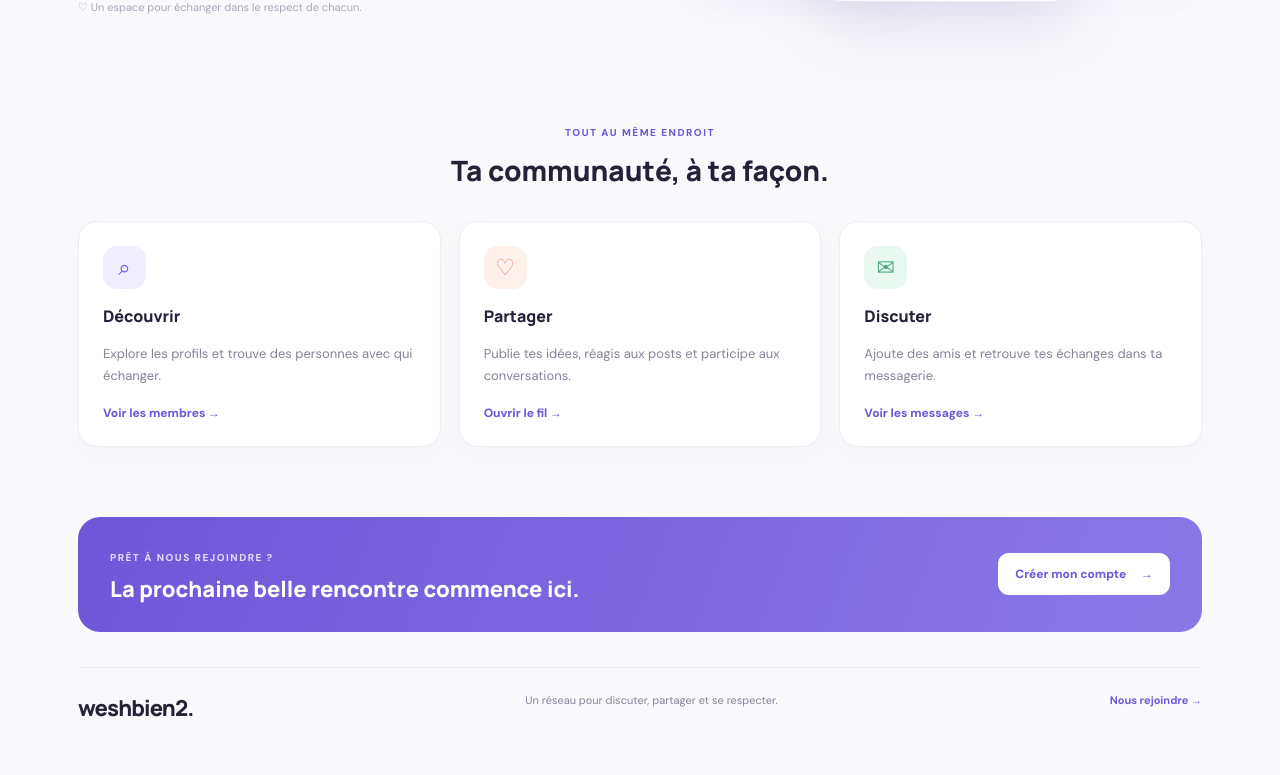
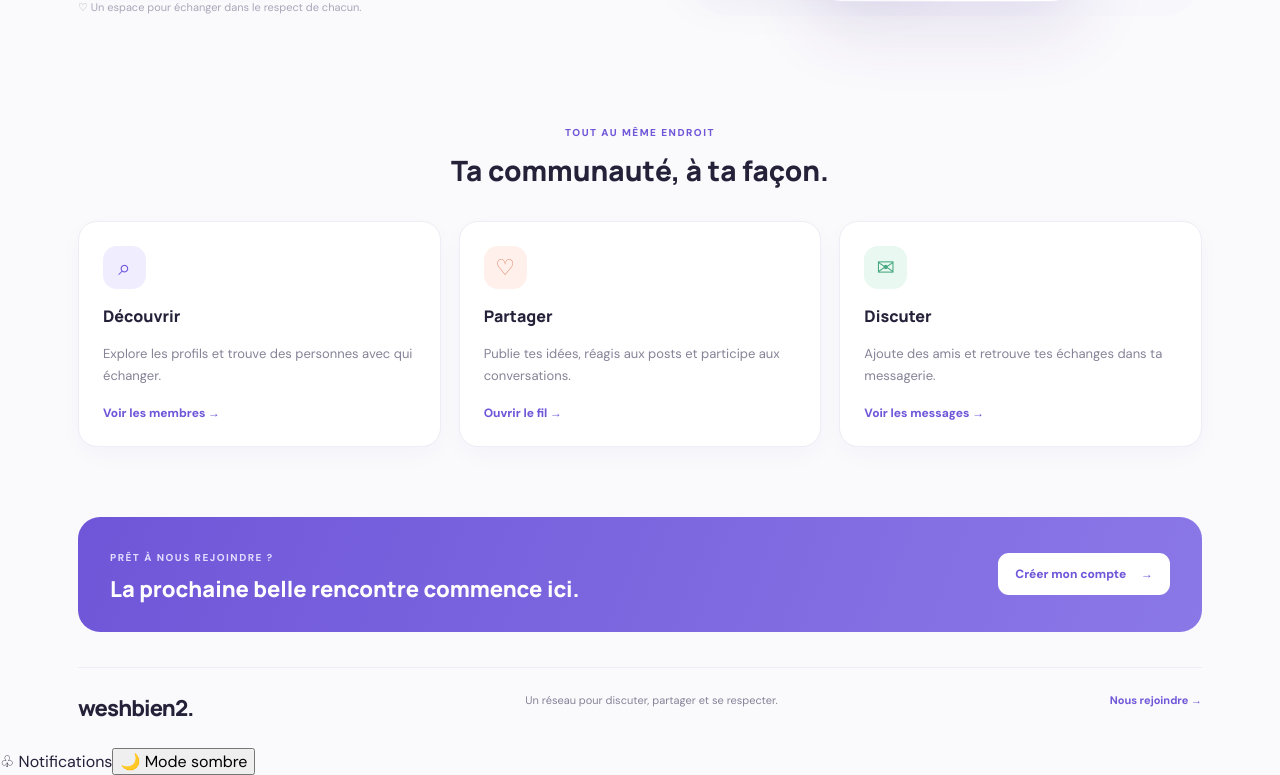
Before and after one commit to frosioaytan99/aytan, a Next.js app in the folder nextjs/: page / in a window 1280 px wide. Shown: the part 535-1310 px from the top of the page. Before the commit the page ends 1283 px from the top, so only its background shows below. Built offline with nearby package versions, Linux system fonts and the light colour scheme; no server answers.

Commit message:
Ajouter le thème clair/sombre et les notifications persistantes

```diff
--- a/nextjs/src/pages/_app.tsx
+++ b/nextjs/src/pages/_app.tsx
@@ -1,14 +1,23 @@
 import { useEffect, useState } from 'react'
+import Link from 'next/link'
 import '../styles/globals.css'
 import type { AppProps } from 'next/app'
 import { supabase } from '../lib/supabaseClient'
 
 export default function App({ Component, pageProps }: AppProps) {
  const [notice,setNotice]=useState('')
+ const [theme,setTheme]=useState<'light'|'dark'>('light')
+ const [unread,setUnread]=useState(0)
  useEffect(()=>{
   let timer:ReturnType<typeof setTimeout>|undefined
   let channel:ReturnType<typeof supabase.channel>|null=null
   let active=true
+  try {
+   const saved=window.localStorage.getItem('weshbien-theme')
+   const initial=saved==='dark'?'dark':'light'
+   setTheme(initial)
+   document.documentElement.dataset.theme=initial
+  } catch {}
   const onNotice=(event:Event)=>{
    const message=(event as CustomEvent).detail
    if(typeof message!=='string'||!message)return
@@ -20,14 +29,25 @@ export default function App({ Component, pageProps }: AppProps) {
   const attach=(userId:string|null)=>{
    if(channel){supabase.removeChannel(channel);channel=null}
    if(!userId)return
+   supabase.from('notifications').select('id',{count:'exact',head:true}).eq('user_id',userId).eq('is_read',false).then(({count})=>{if(active)setUnread(count||0)})
    channel=supabase.channel('app-notifications-'+userId)
-    .on('postgres_changes',{event:'INSERT',schema:'public',table:'messages',filter:'recipient=eq.'+userId},()=>onNotice(new CustomEvent('weshbien:notify',{detail:'Nouveau message reçu'})))
-    .on('postgres_changes',{event:'INSERT',schema:'public',table:'friend_requests',filter:'recipient_id=eq.'+userId},()=>onNotice(new CustomEvent('weshbien:notify',{detail:'Nouvelle demande d’ami'})))
+    .on('postgres_changes',{event:'INSERT',schema:'public',table:'notifications',filter:'user_id=eq.'+userId},payload=>{
+      const row:any=payload.new
+      onNotice(new CustomEvent('weshbien:notify',{detail:row?.title||'Nouvelle notification'}))
+      setUnread(v=>v+1)
+    })
+    .on('postgres_changes',{event:'UPDATE',schema:'public',table:'notifications',filter:'user_id=eq.'+userId},()=>supabase.from('notifications').select('id',{count:'exact',head:true}).eq('user_id',userId).eq('is_read',false).then(({count})=>{if(active)setUnread(count||0)}))
     .subscribe()
   }
   supabase.auth.getUser().then(({data})=>{if(active)attach(data.user?.id||null)})
   const {data:{subscription}}=supabase.auth.onAuthStateChange((_event,session)=>attach(session?.user.id||null))
   return()=>{active=false;window.removeEventListener('weshbien:notify',onNotice);subscription.unsubscribe();if(channel)supabase.removeChannel(channel);if(timer)clearTimeout(timer)}
  },[])
- return <><Component {...pageProps}/>{notice&&<div className="app-toast" role="status" aria-live="polite"><span className="toast-icon">✓</span><span>{notice}</span></div>}</>
+ function toggleTheme(){
+  const next=theme==='dark'?'light':'dark'
+  setTheme(next)
+  document.documentElement.dataset.theme=next
+  try{window.localStorage.setItem('weshbien-theme',next)}catch{}
+ }
+ return <><Component {...pageProps}/><div className="global-tools"><Link href="/notifications" className="global-notifications" aria-label="Notifications">♧ Notifications{unread>0&&<b>{unread>99?'99+':unread}</b>}</Link><button type="button" onClick={toggleTheme} aria-label="Changer le thème">{theme==='dark'?'☀️ Mode clair':'🌙 Mode sombre'}</button></div>{notice&&<div className="app-toast" role="status" aria-live="polite"><span className="toast-icon">✓</span><span>{notice}</span></div>}</>
 }
```
